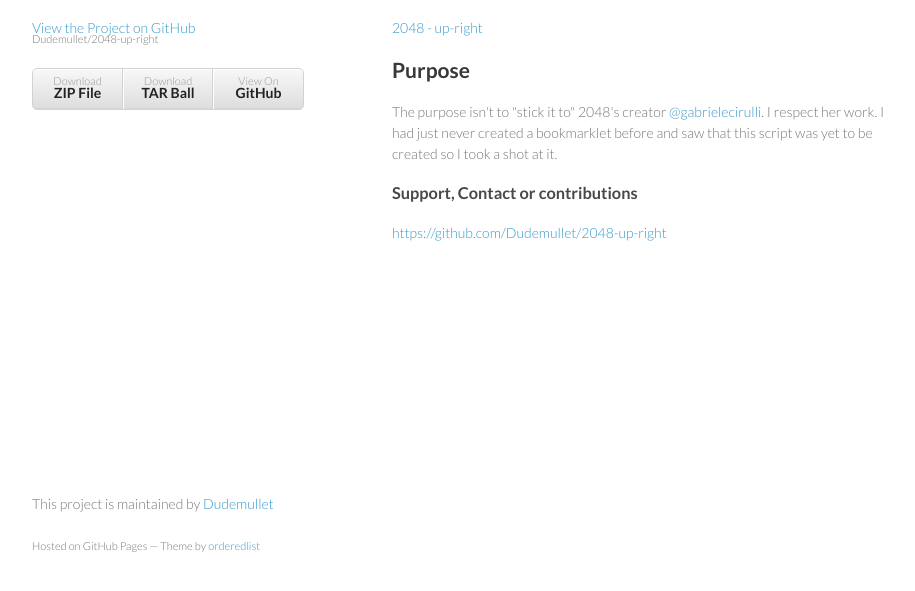
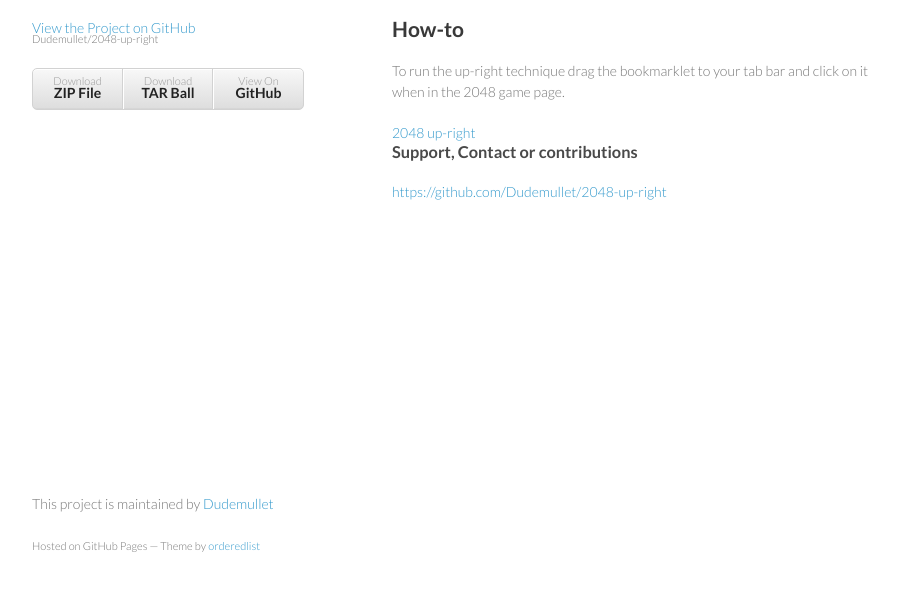
Before and after one commit to Dudemullet/2048-up-right, a plain HTML site: page index.html in a window 1280 px wide. Shown: the part 175-766 px from the top of the page, without its empty margins (178-1093 px from the left). Drawn offline with Linux system fonts and the light colour scheme.

Commit message:
prepping to add the bookmarklet

```diff
--- a/index.html
+++ b/index.html
@@ -33,12 +33,11 @@
 
 <p>This script is the implementation of the algorithm mentioned by three's creators <a href="http://asherv.com/threes/threemails/#letter">here</a>. After running script approximately 20 times, my highest score is <strong>4904</strong>. Usually you wont get a score below 1300.</p>
 
-<p><a href="https://github.com/Dudemullet/2048-up-right">2048 - up-right</a></p>
+<h2>
+<a name="how-to" class="anchor" href="#how-to"><span class="octicon octicon-link"></span></a>How-to</h2>
 
-<h2>
-<a name="purpose" class="anchor" href="#purpose"><span class="octicon octicon-link"></span></a>Purpose</h2>
-
-<p>The purpose isn't to "stick it to" 2048's creator <a href="https://github.com/gabrielecirulli" class="user-mention">@gabrielecirulli</a>. I respect her work. I had just never created a bookmarklet before and saw that this script was yet to be created so I took a shot at it.</p>
+<p>To run the up-right technique drag the bookmarklet to your tab bar and click on it when in the 2048 game page.</p>
+<a href='javascript:'>2048 up-right</a>
 
 <h3>
 <a name="support-contact-or-contributions" class="anchor" href="#support-contact-or-contributions"><span class="octicon octicon-link"></span></a>Support, Contact or contributions</h3>
```
